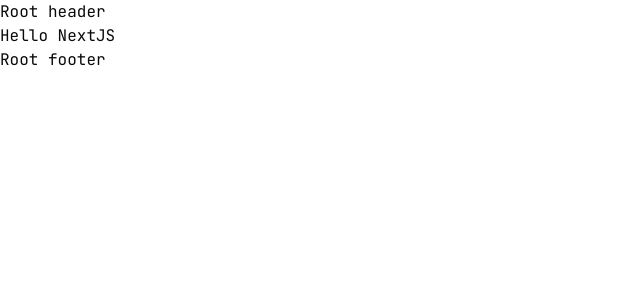
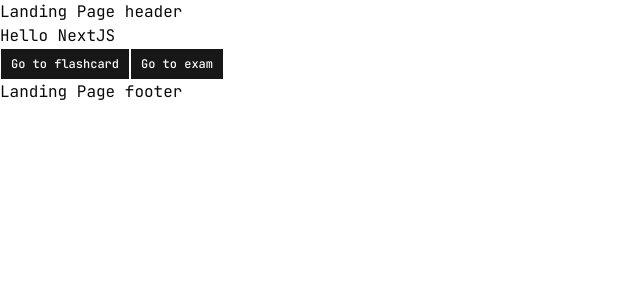
Before and after one commit to trduxng/vocab-practice, a Next.js app: page / in a window 1280 px wide. Shown: the top 300 px of the page, without its empty margins (0-640 px from the left). Built offline with nearby package versions, Linux system fonts and the light colour scheme.

Commit message:
making progress... - Phuc - 17:24PM - 16/04/26

```diff
--- a/app/(main)/exam/page.tsx
+++ b/app/(main)/exam/page.tsx
@@ -0,0 +1,11 @@
+import React from "react";
+
+const Exam = () => {
+  return (
+    <div>
+      <h1>Exam page</h1>
+    </div>
+  );
+};
+
+export default Exam;
--- a/app/(main)/flashcard/layout.tsx
+++ /dev/null
@@ -1,12 +0,0 @@
-import React, { ReactNode } from "react";
-
-const layout = ({ children }: { children: ReactNode }) => {
-  return (
-    <div>
-      <nav className="border-2 border-b-black flex">Flashcard nav</nav>
-      {children}
-    </div>
-  );
-};
-
-export default layout;
--- /dev/null
+++ b/app/(public)/layout.tsx
@@ -0,0 +1,13 @@
+import React, { ReactNode } from "react";
+
+const LandingLayout = ({ children }: { children: ReactNode }) => {
+  return (
+    <div>
+      <header>Landing Page header</header>
+      {children}
+      <footer>Landing Page footer</footer>
+    </div>
+  );
+};
+
+export default LandingLayout;
--- /dev/null
+++ b/app/(public)/page.tsx
@@ -0,0 +1,17 @@
+import Link from "next/link";
+
+import { Button } from "@/components/ui/button";
+
+export default function LandingPage() {
+  return (
+    <div>
+      <h1>Hello NextJS</h1>
+      <Link href={"/flashcard"}>
+        <Button>Go to flashcard</Button>
+      </Link>
+      <Link href={"/exam"}>
+        <Button>Go to exam</Button>
+      </Link>
+    </div>
+  );
+}
--- a/app/layout.tsx
+++ b/app/layout.tsx
@@ -40,11 +40,7 @@
         jetbrainsMono.variable,
       )}
     >
-      <body className="min-h-full flex flex-col">
-        <header>Root header</header>
-        {children}
-        <footer>Root footer</footer>
-      </body>
+      <body className="min-h-full flex flex-col">{children}</body>
     </html>
   );
 }
--- a/app/page.tsx
+++ /dev/null
@@ -1,7 +0,0 @@
-export default function Home() {
-  return (
-    <div>
-      <h1>Hello NextJS</h1>
-    </div>
-  );
-}
```
